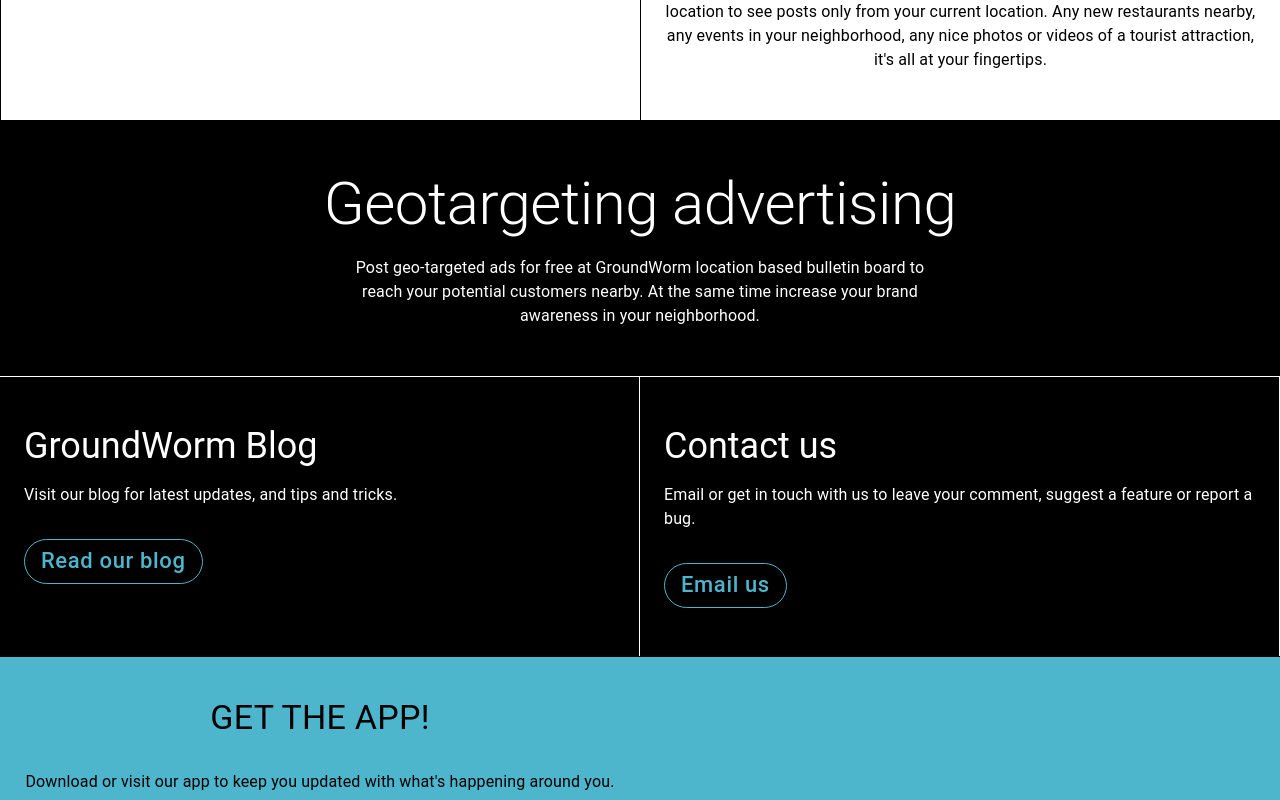
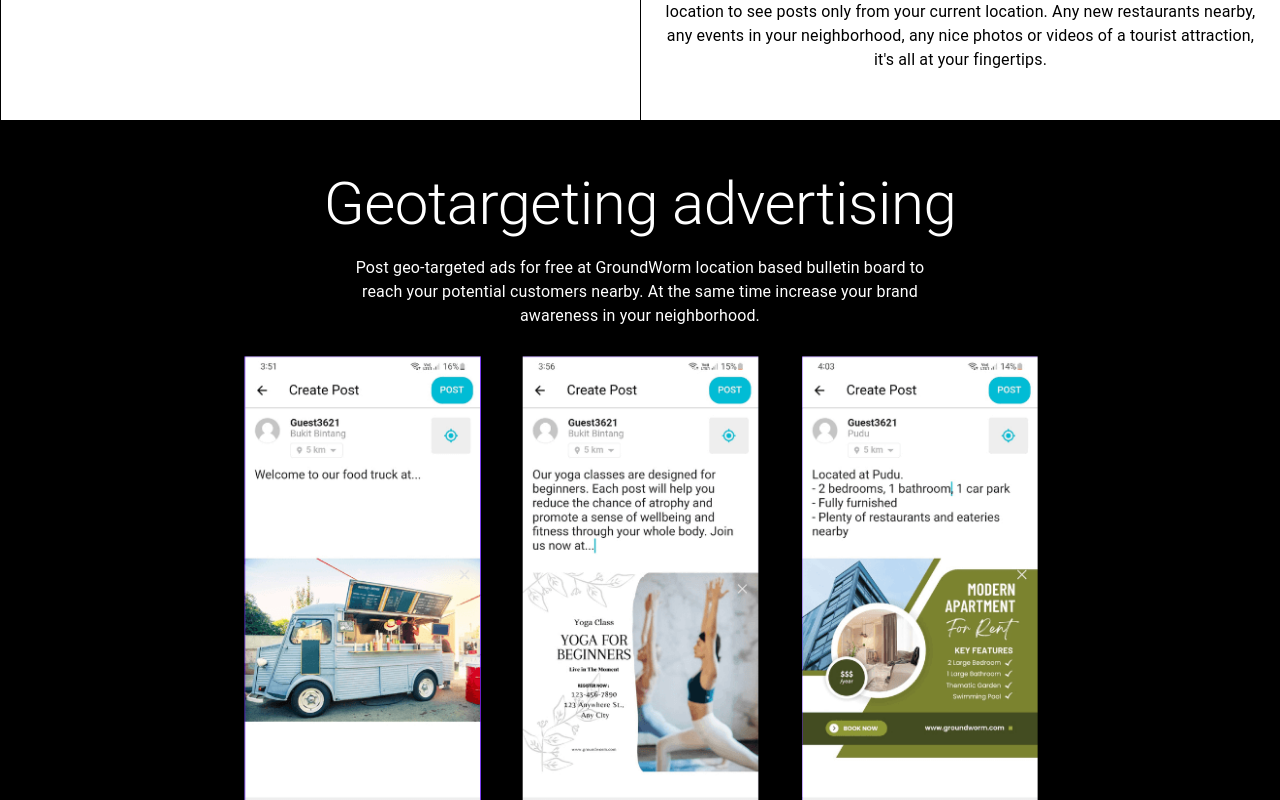
Before and after one commit to koosoftware/groundworm-landing-page, a Next.js app: page /about/ in a window 1280 px wide. Shown: the part 1800-2600 px from the top of the page. Built offline with nearby package versions, Linux system fonts and the light colour scheme.

Commit message:
Added geotargeted ads

```diff
--- a/pages/index.tsx
+++ b/pages/index.tsx
@@ -342,7 +342,7 @@
           pl={3}
           pr={3}
           pt={6}
-          pb={6}
+          pb={3}
         >
           <Box display={"flex"} justifyContent={"center"}>
             <Typography variant="h2" maxWidth={1000} textAlign="center">
@@ -355,6 +355,14 @@
               bulletin board to reach your potential customers nearby. At the
               same time increase your brand awareness in your neighborhood.
             </Typography>
+          </Box>
+          <Box textAlign={"center"}>
+            <Image
+              src="/about/geotargeted-ads.png"
+              alt="Post geotargeted ads at GroundWorm bulletin board"
+              width="897px"
+              height="588px"
+            />
           </Box>
         </Box>
 
```
Also changed, not shown: public/geotargeted-ads.png (added).
